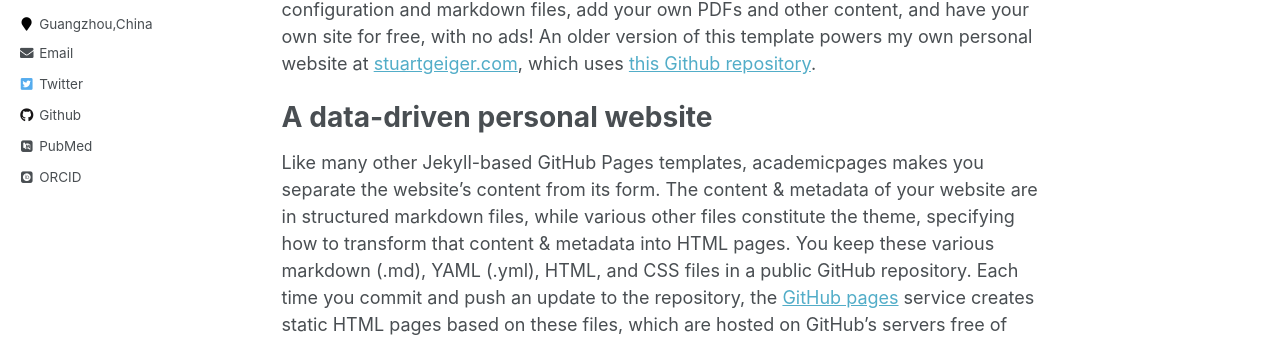
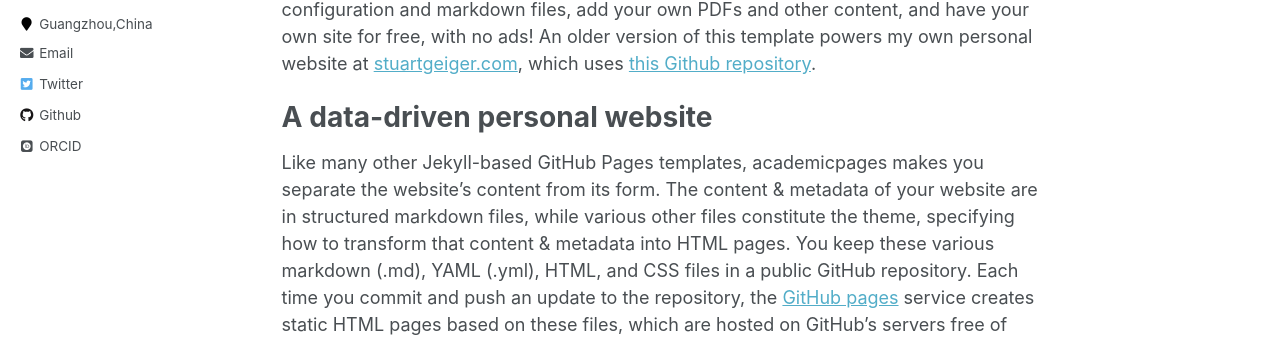
Before and after one commit to a79461378945/liusy58.github.io, a Jekyll site: the page built from _pages/about.md, in a window 1280 px wide. Shown: the part 381-718 px from the top of the page. Built offline with Jekyll 4.4.1, drawn with Linux system fonts in a browser that asks for light colours; some web fonts are replaced.

Commit message:
修改了一些配置

```diff
--- a/_config.yml
+++ b/_config.yml
@@ -84,9 +84,6 @@ author:
   avatar           : "profile.png"
   bio              : "A junior student in Sun Yat-sen University"
   location         : "Guangzhou,China"
-  employer         :
-  pubmed           : "https://www.ncbi.nlm.nih.gov/pubmed/?term=john+snow"
-  googlescholar    :
   email            : liusy58@mail2.sysu.edu.cn
   researchgate     :  # example: "https://www.researchgate.net/profile/yourprofile"
   uri              :
@@ -96,7 +93,7 @@ author:
   flickr           :
   facebook         :
   foursquare       :
-  github           : "academicpages"
+  github           : "https://github.com/liusy58"
   google_plus      :
   keybase          :
   instagram        :
```
